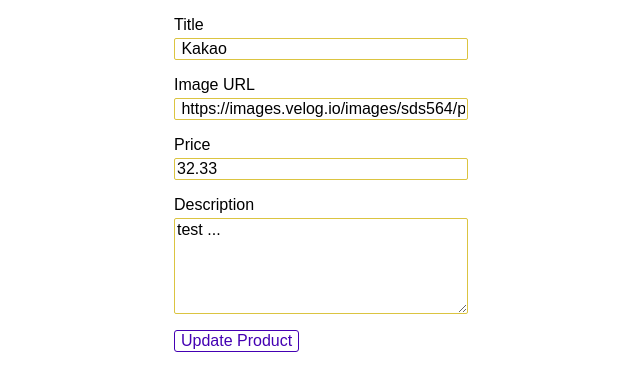
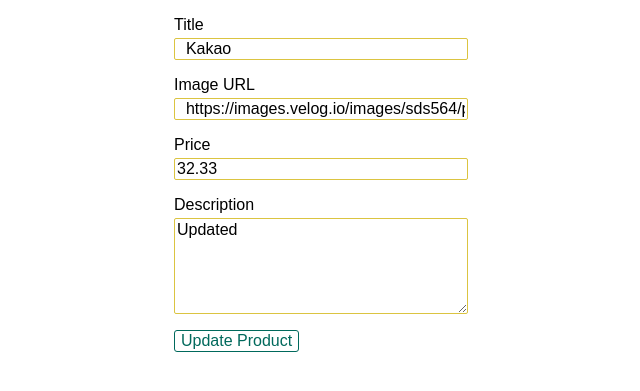
Before and after one commit to trustnloveu/NodeJS, a Node server app: the page made by controllers/admin.js in a window 1280 px wide; the page is wider, and only the part inside the window is pictured. Shown: the part 56-447 px from the top of that part, without its empty margins (322-962 px from the left). Run offline with Node 20, Linux system fonts and the light colour scheme.

Commit message:
Edit products (Update Data)

```diff
--- a/controllers/admin.js
+++ b/controllers/admin.js
@@ -62,6 +62,8 @@
   );
 
   updatedProduct.save();
+
+  return res.redirect("/admin/list-product");
 };
 
 exports.getProducts = (req, res, next) => {
--- a/data/products.json
+++ b/data/products.json
@@ -1 +1 @@
-[{"title":"Kakao","imageUrl":"https://images.velog.io/images/sds564/profile/a72fb7a0-2538-11ea-9771-edf42661656d/ryan.jpg","description":"test ...","price":"32.33","id":"c2954dc0-0af6-11ec-9cbd-41ce5338d6c9"},{"title":"","imageUrl":"","description":"","price":"","id":"c97abee0-0d67-11ec-a3a8-efe669711392"},{"title":"","imageUrl":"","description":"","price":"","id":"6cd15220-0d68-11ec-9619-95fb562d0f0d"}]
+[{"id":"c2954dc0-0af6-11ec-9cbd-41ce5338d6c9","title":" Kakao ","price":"32.33","imageUrl":" https://images.velog.io/images/sds564/profile/a72fb7a0-2538-11ea-9771-edf42661656d/ryan.jpg ","description":"Updated"},{"id":"c97abee0-0d67-11ec-a3a8-efe669711392","title":"  Second Kakao","price":"10","imageUrl":" https://images.velog.io/images/sds564/profile/a72fb7a0-2538-11ea-9771-edf42661656d/ryan.jpg ","description":"good"},{"id":"6cd15220-0d68-11ec-9619-95fb562d0f0d","title":"  Third Bear","price":"34","imageUrl":" https://images.velog.io/images/sds564/profile/a72fb7a0-2538-11ea-9771-edf42661656d/ryan.jpg ","description":"Excellent !"}]
--- a/views/admin/edit-product.ejs
+++ b/views/admin/edit-product.ejs
@@ -8,10 +8,10 @@
 
             <main>
                 <form class="product-form"
-                    action="/admin/<% if (editing) { %>edit-product<% } else { %>add-product<% } %>" method=" POST">
+                    action="/admin/<% if (editing) { %>edit-product<% } else { %>add-product<% } %>" method="POST">
 
                     <% if (editing) { %>
-                        <input type="hidden" name="productId" value="<% product.id %>">
+                        <input type="hidden" value="<%= product.id %>" name="productId">
                         <% } %>
 
                             <div class="form-control">
@@ -39,7 +39,7 @@
                             </div>
 
                             <div class="form-control">
-                                <button type="submit">
+                                <button class="btn" type="submit">
                                     <% if (editing) { %>
                                         Update Product
                                         <% } else { %>
```
